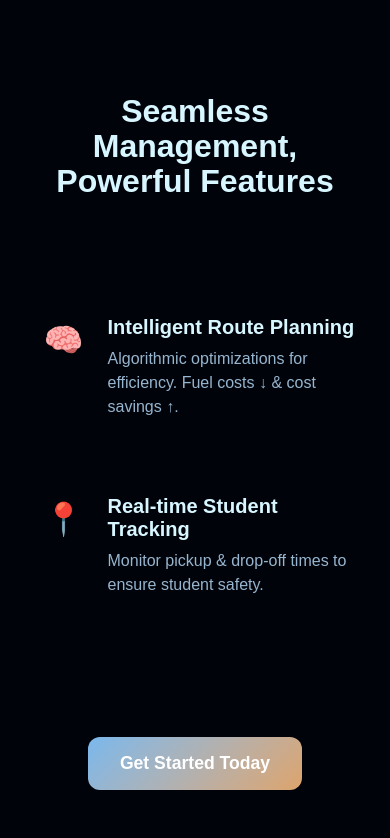
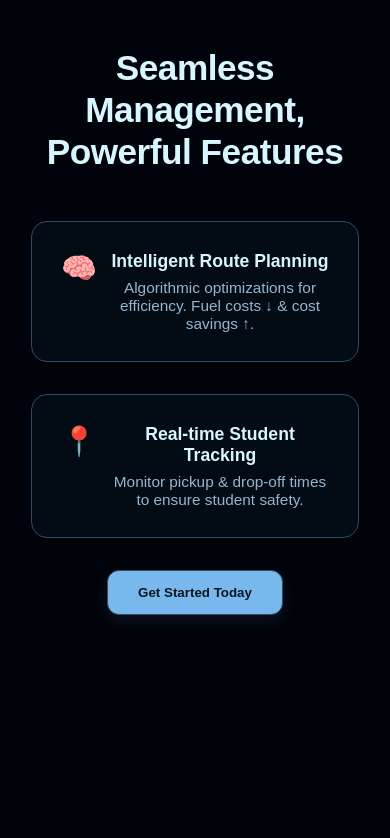
Before and after one commit to Arshique/School-Bus-Optimizer---V2, a Flask app: page / in a window 390 px wide. Shown: the part 404-1242 px from the top of the page. After the commit the page ends 1024 px from the top, so only its background shows below. Run offline with Flask 3, Linux system fonts and the light colour scheme.

Commit message:
hero section completed but not satisfied with the result but its okay for now

```diff
--- a/Static/CSS/style.css
+++ b/Static/CSS/style.css
@@ -194,75 +194,105 @@ body {
 /* End navbar */
 
 
-/* Hero section: two-column layout (left content, right image) */
-.hero-display {
+/* --- HERO SECTION --- */
+.hero {
+  background: var(--bg-dark);
+  padding: 6rem 8%;
   display: flex;
-  /* align-items: center; */
+  justify-content: center;
+  align-items: center;
+}
+
+.hero-inner {
+  display: flex;
   justify-content: space-between;
-  padding: 4rem 5%;
-  gap: 2rem;
-  min-height: calc(100vh - 80px);
+  align-items: center;
+  gap: 3rem;
+  width: 100%;
+  max-width: 1250px;
 }
 
 .hero-content {
-  flex: 1 1 50%;
-  max-width: 50%;
-  padding-right: 2rem;
+  flex: 0 0 60%;
+  display: flex;
+  flex-direction: column;
+  justify-content: center;
+  gap: 2rem;
 }
 
 .hero h1 {
   color: var(--text);
-  font-size: 2.5rem;
+  font-size: 2.8rem;
   font-weight: 800;
-  /* margin-top: 5rem; */
+  line-height: 1.2;
+  letter-spacing: -0.5px;
   margin-bottom: 1rem;
-  padding: 4rem 5%;
-  line-height: 1.05;
-  white-space: wrap;        /* keep on a single line */
-  overflow: hidden;
-  text-overflow: ellipsis;   /* if too long, show ellipsis */
 }
 
-.hero-content p {
-  color: var(--text-muted);
-  font-size: 1.05rem;
-  margin-bottom: 1.25rem;
-}
-
+/* Feature Cards Section */
 .features {
   display: flex;
-  gap: 1.25rem;
-  flex-wrap: wrap;
-  margin-bottom: 1.25rem;
-  justify-content: center; /* center the group of cards */
+  gap: 2rem;
+  flex-wrap: nowrap;
+  justify-content: flex-start;
 }
 
 .feature-card {
-  background: rgba(0,0,0,0.06);
-  padding: 1.15rem;         /* larger padding */
-  border-radius: 12px;
-  width: 460px;             /* slightly larger card */
+  flex: 1 1 50%;
+  background: var(--bg);
+  border: 1px solid var(--border);
+  border-radius: 16px;
+  padding: 1.8rem;
   display: flex;
   align-items: flex-start;
-  gap: 12px;
-  transition: transform 0.18s ease, background 0.18s ease;
+  gap: 14px;
+  transition: all 0.3s ease;
+  box-shadow: 0 4px 12px rgba(0, 0, 0, 0.25);
 }
 
 .feature-card:hover {
   transform: translateY(-6px);
-  background: rgba(0,0,0,0.09);
+  background: oklch(0.18 0.025 245);
 }
 
-.icon { font-size: 1.4rem; }
-.text h3 { font-size: 1.05rem; font-weight: 700; color: var(--text); }
-.text p { color: var(--text-muted); font-size: 0.97rem; }
+.icon {
+  font-size: 1.8rem;
+}
 
-.cta-btn { background: linear-gradient(135deg, var(--primary), var(--secondary)); color: #fff; border: none; border-radius: 10px; padding: 12px 24px; font-weight: 700; cursor: pointer; display: block; margin: 1.25rem auto 0; }
-.cta-btn:hover { opacity: 0.95; }
+.text h3 {
+  font-size: 1.1rem;
+  font-weight: 700;
+  color: var(--text);
+}
 
+.text p {
+  font-size: 0.96rem;
+  color: var(--text-muted);
+  margin-top: 0.4rem;
+}
+
+/* CTA Button */
+.cta-btn {
+  background: var(--primary);
+  color: var(--bg-light);
+  font-weight: 700;
+  border: 1px solid var(--border);
+  border-radius: 12px;
+  padding: 14px 30px;
+  cursor: pointer;
+  width: fit-content;
+  transition: all 0.25s ease;
+  box-shadow: 0 6px 14px rgba(80,120,200,0.12);
+}
+
+.cta-btn:hover {
+  transform: translateY(-3px);
+  opacity: 0.9;
+}
+
+/* Hero Image */
 .hero-image {
-  flex: 1 1 30%;
-  max-width: 30%;
+  flex: 0 0 40%;
   display: flex;
   align-items: center;
   justify-content: center;
@@ -270,18 +300,38 @@ body {
 
 .hero-image img {
   width: 100%;
-  max-width: 700px;
+  max-width: 480px;
   height: auto;
+  border-radius: 16px;
   object-fit: contain;
-  border-radius: 12px;
 }
 
-/* Responsive: stack on smaller screens */
+/* Responsive adjustments */
 @media (max-width: 900px) {
-  .hero { flex-direction: column-reverse; padding: 2.5rem 4%; min-height: auto; }
-  .hero-content, .hero-image { max-width: 100%; width: 100%; padding-right: 0; }
-  .hero-image { margin-bottom: 1.5rem; }
-  .feature-card { width: 100%; }
-  /* allow heading to wrap on small screens to avoid truncation */
-  .hero-content h1 { white-space: normal; text-overflow: clip; }
+  .hero-inner {
+    flex-direction: column-reverse;
+    text-align: center;
+  }
+
+  .hero-content {
+    flex: 1 1 100%;
+    align-items: center;
+  }
+
+  .features {
+    flex-wrap: wrap;
+    justify-content: center;
+  }
+
+  .feature-card {
+    width: 90%;
+  }
+
+  .cta-btn {
+    align-self: center;
+  }
+
+  .hero h1 {
+    font-size: 2.2rem;
+  }
 }
--- a/templates/base.html
+++ b/templates/base.html
@@ -4,8 +4,10 @@
     <meta charset="utf-8" />
     <meta name="viewport" content="width=device-width, initial-scale=1" />
     <title>School-Bus-Optimizer---V2</title>
+    {% block head %}
+
+    {% endblock head %}
     <link rel="stylesheet" href="{{ url_for('static', filename='CSS/style.css') }}" />
-    <link rel="stylesheet" href="{{ url_for('static', filename='CSS/hero.css') }}" />
   </head>
   <body>
     {% block body %}
--- a/templates/index.html
+++ b/templates/index.html
@@ -1,4 +1,10 @@
-{% extends 'base.html' %} {% block body %}
+{% extends 'base.html' %}
+
+{% block head %}
+
+{% endblock head %}
+
+{% block body %}
 
 <nav class="navbar">
   <div class="container">
@@ -25,30 +31,13 @@
   </div>
 </nav>
 
-<!-- Hero - section -->
-<!-- <div class="hero">
-  <div class="left">
-    <h1>Seamless Maagement, Powerful Features</h1>
-    <div class="left-content">
-
-    </div>
-    <div class="right-content">
-
-    </div>
-  </div>
-  <div class="right">
-    <img src="{{url_for('static', filename='images/hero-img1.png')}}" alt="">
-  </div>
-</div> -->
-
+<!---------------------- Hero section ------------------>
 
 <section class="hero">
-    <div class="hero-image">
-      <img src="{{url_for('static', filename='images/hero-img1.png')}}" alt="Bus Illustration">
-    </div>
-
+  <div class="hero-inner">
     <div class="hero-content">
       <h1>Seamless Management, Powerful Features</h1>
+
       <div class="features">
         <div class="feature-card">
           <div class="icon">🧠</div>
@@ -66,11 +55,16 @@
           </div>
         </div>
       </div>
-      <div class="cta-wrapper">
-        <button class="cta-btn">Get Started Today</button>
-      </div>
+
+      <button class="cta-btn">Get Started Today</button>
     </div>
-  </section>
+
+    <div class="hero-image">
+      <img src="{{url_for('static', filename='images/hero-img1.png')}}" alt="Bus Illustration">
+    </div>
+  </div>
+</section>
+
 
 <!-- <script src="{{url_for('static', filename='Js/script.js')}}"></script> -->
 
```
